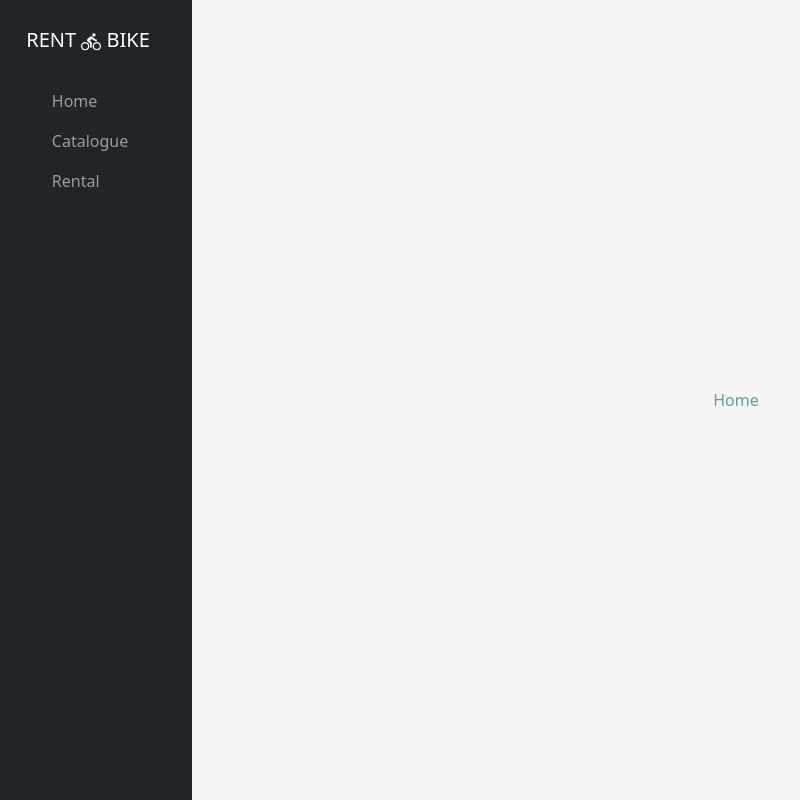
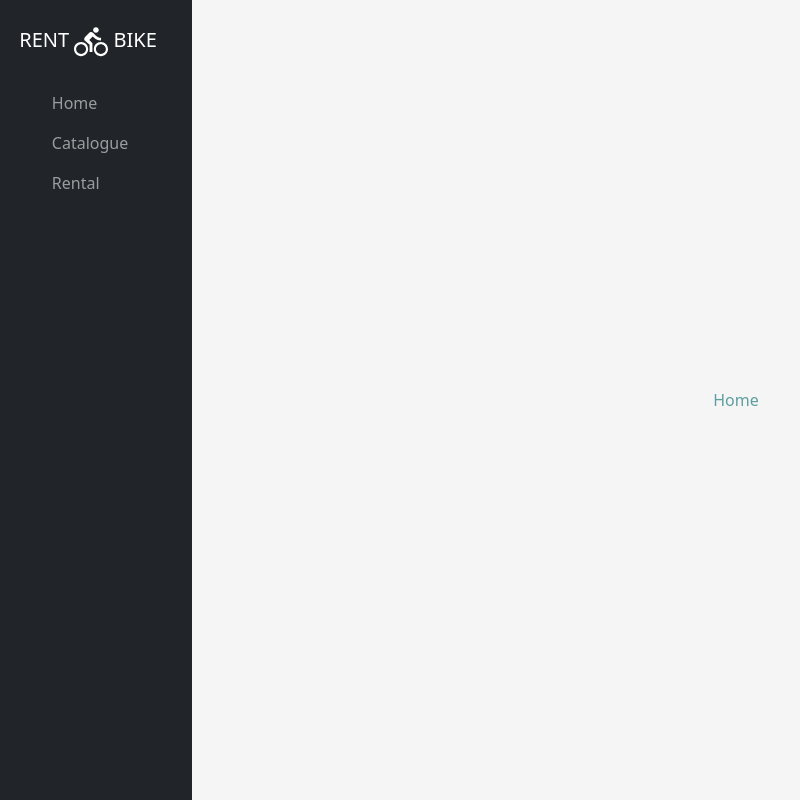
Before and after one commit to CARLOSGINER/rent_a_bike, a React (Create React App) app: page / in a window 1280 px wide. Shown: the whole page, without its empty margins (0-800 px from the left). Built offline with nearby package versions, Linux system fonts and the light colour scheme.

Commit message:
Fix | logo size

```diff
--- a/src/components/NavBar/index.jsx
+++ b/src/components/NavBar/index.jsx
@@ -8,7 +8,7 @@ function NavBar() {
       <Navbar fixed="top" variant="dark" bg="dark" expand="lg" className="navigation" >
         <Container>
           <Navbar.Brand as={Link} to="/">
-            RENT <MdDirectionsBike/> BIKE
+            RENT <MdDirectionsBike className="icon_bike"/> BIKE
           </Navbar.Brand>
           <Navbar.Toggle aria-controls="basic-navbar-nav" />
           <Navbar.Collapse id="basic-navbar-nav">
--- a/src/components/NavBar/navBar.css
+++ b/src/components/NavBar/navBar.css
@@ -17,6 +17,11 @@ body .navigation .container {
     flex-direction: column;
 }
 
+.icon_bike {
+    width: 34px;
+    height: 34px;
+}
+
 @media only screen and (max-width: 991.98px) {
     .navigation {
         width: 100vw;
```
